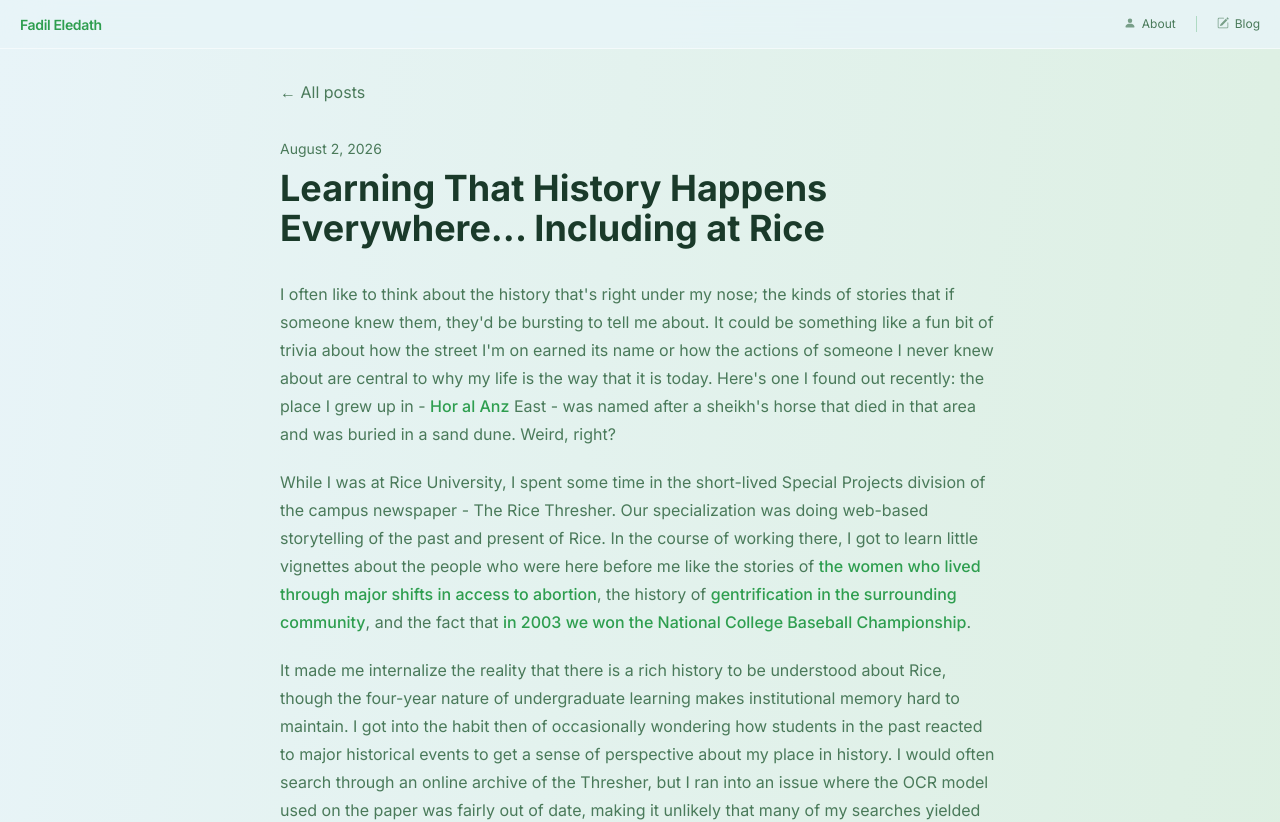
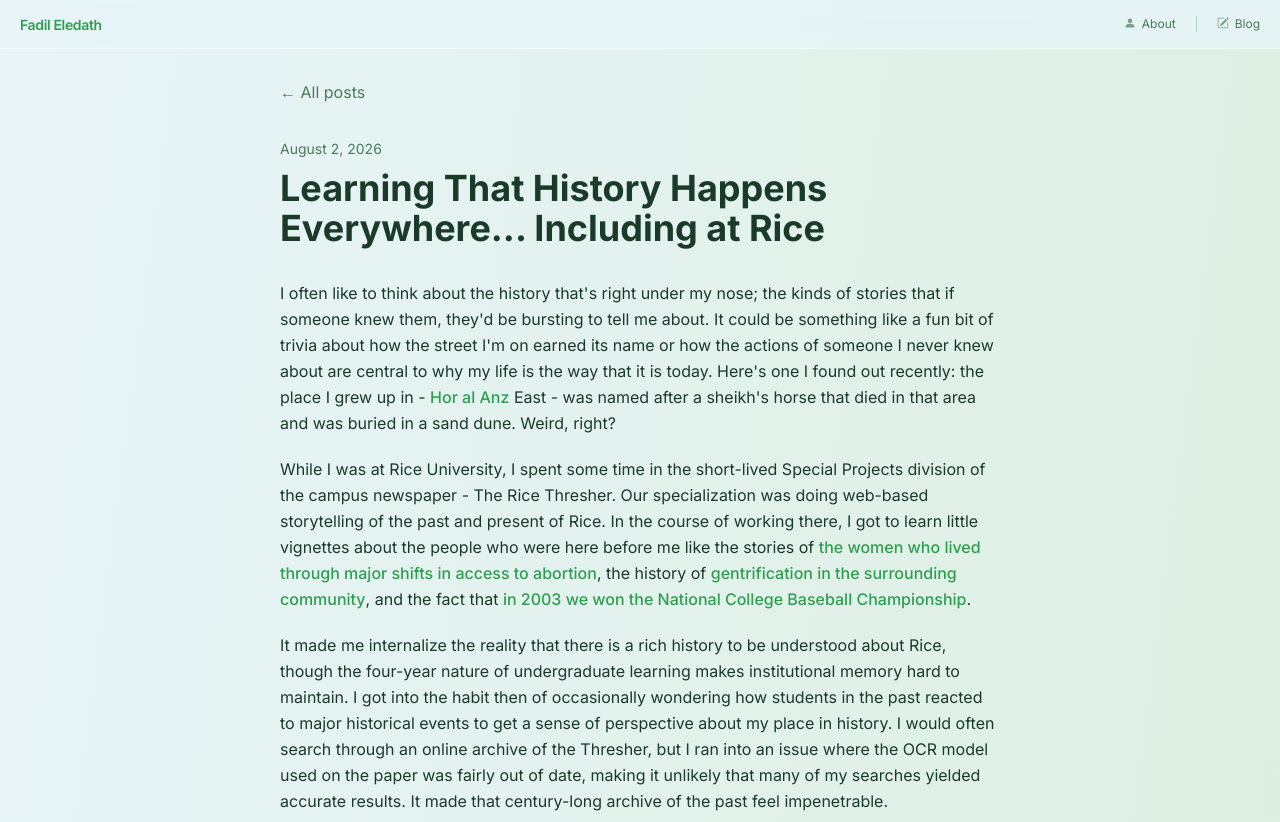
Before and after one commit to fadilf/fadilf.github.io, a Next.js app: page /blog/thresher in a window 1280 px wide. Shown: the top 822 px of the page. Built offline with nearby package versions, Linux system fonts and the light colour scheme.

Commit message:
Increase visual contrast on blog

```diff
--- a/src/app/blog/[slug]/page.tsx
+++ b/src/app/blog/[slug]/page.tsx
@@ -29,16 +29,16 @@
         <time className="text-sm text-apple-lightgray">{formatDate(post.date)}</time>
         <h1 className="text-4xl font-bold text-apple-text mt-2 mb-8">{post.title}</h1>
 
-        <div className="prose prose-invert max-w-none
+        <div className="prose prose-md prose-invert max-w-none leading-relaxed
           prose-headings:text-apple-text
-          prose-p:text-apple-lightgray
+          prose-p:text-apple-text
           prose-a:text-apple-blue prose-a:no-underline hover:prose-a:underline
           prose-strong:text-apple-text
           prose-code:text-apple-text prose-code:bg-apple-surface prose-code:px-1.5 prose-code:py-0.5 prose-code:rounded
           prose-pre:bg-apple-card prose-pre:border prose-pre:border-apple-cardborder
-          prose-li:text-apple-lightgray
-          prose-ul:text-apple-lightgray
-          prose-blockquote:border-apple-cardborder prose-blockquote:text-apple-gray
+          prose-li:text-apple-text
+          prose-ul:text-apple-text
+          prose-blockquote:border-apple-cardborder prose-blockquote:text-apple-text
         ">
           {/* @ts-expect-error Async Server Component */}
           <MDXRemote source={post.content} components={{ img: LightboxImage, LightboxImage, ExpandableCard, a: ArticleLink }} />
```
